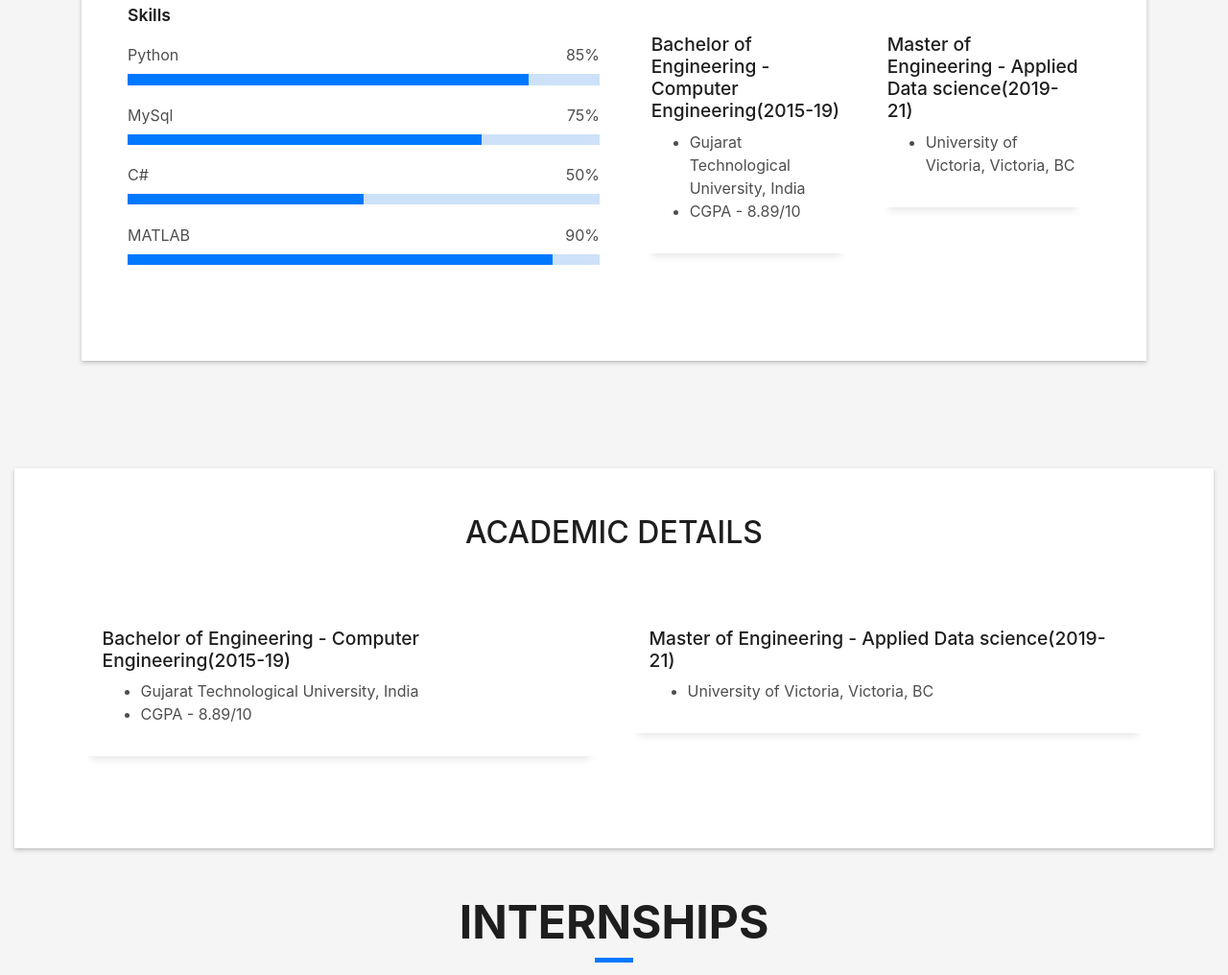
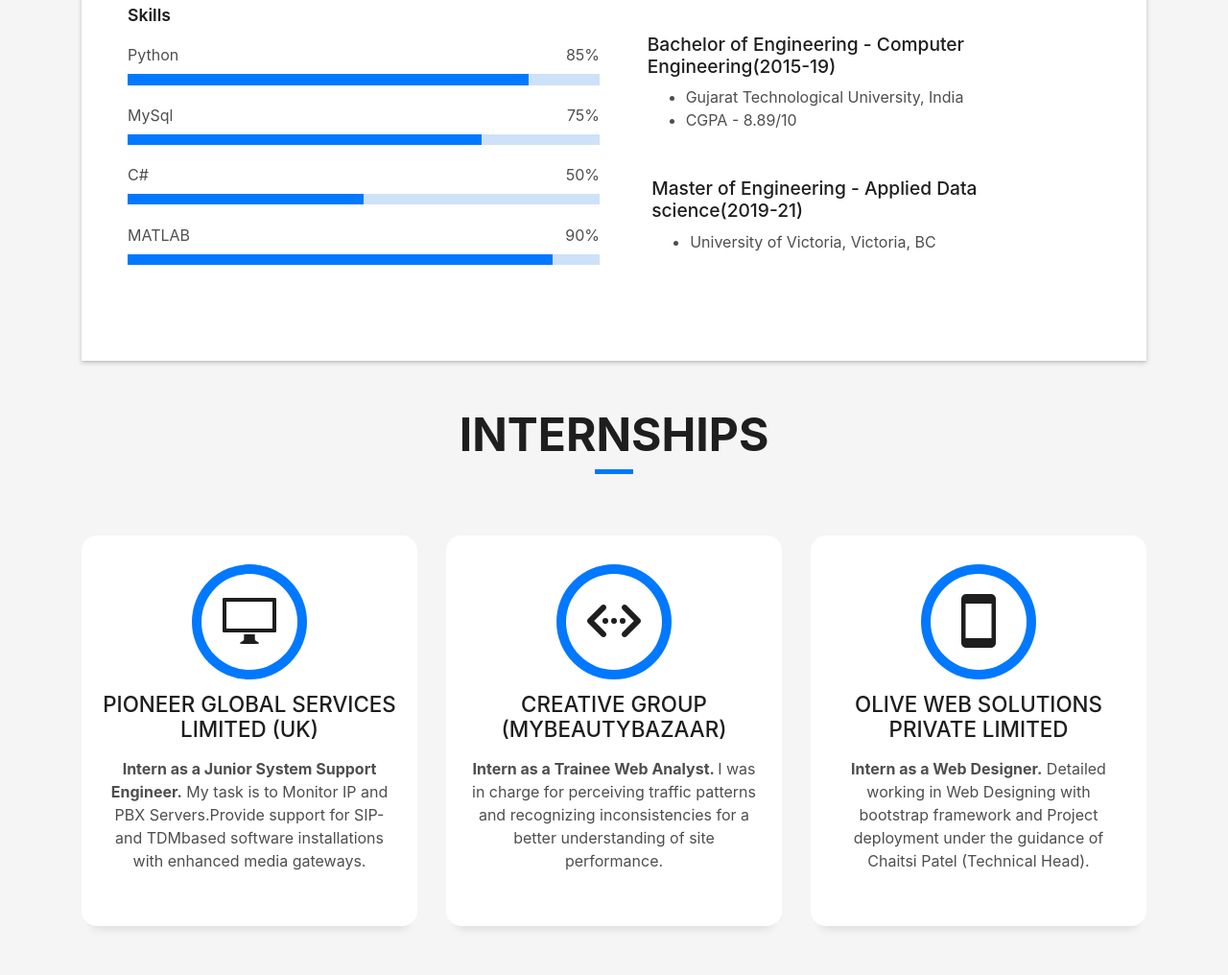
Before and after one commit to patel-venish/MyPortfolio, a plain HTML site: page index.html in a window 1280 px wide. Shown: the part 1207-2223 px from the top of the page at 96% size. Drawn offline with Linux system fonts and the light colour scheme; files whose address does not match are found by name.

Commit message:
Update index.html

```diff
--- a/index.html
+++ b/index.html
@@ -149,14 +149,7 @@
                     Resourceful, pioneering, innovative University student with extensive background in systems analysis, programming, and performing data management tasks positioned to contribute strongly to institutional operations demanding tact, enthusiasm, and an exemplary work ethic.
 
                   </p>
-                  <div class="container">
-
-      <div class="row">
-        <div class="col-md-6">
-          <div class="work-box">
-
-
-              <div class="work-content">
+                <div class="work-content">
                 <div class="row">
                   <div class="col-sm-12">
                     <h2 class="w-title">Bachelor of Engineering - Computer Engineering(2015-19)</h2>
@@ -164,33 +157,15 @@
                       <li>Gujarat Technological University, India</li>
                       <li>CGPA - 8.89/10</li>
                     </ul>
-
-
-
                   </div>
-
-                </div>
-              </div>
-            </a>
-          </div>
-        </div>
-        <div class="col-md-6">
-          <div class="work-box">
-
-              <div class="work-content">
+                   <div class="work-content">
                 <div class="row">
-                  <div class="col-sm-12">
+                  <div class="col-sm-10">
                     <h2 class="w-title">Master of Engineering - Applied Data science(2019-21) </h2>
                     <ul>
                       <li>University of Victoria, Victoria, BC</li>
                     </ul>
                   </div>
-
-                </div>
-              </div>
-            </a>
-          </div>
-        </div>
 
                 </div>
               </div>
@@ -200,72 +175,7 @@
       </div>
     </div>
   </section>
-<section id="academic">
-<div class="col-sm-12">
-          <div class="contact-mf">
-            <div  class="box-shadow-full">
-              <div class="row">
-                <div class="col-md-12">
-                  <div class="title-box-2 pt-4 pt-md-0">
-                    <h5 class="title-left">
-                      <center>ACADEMIC DETAILS
-</center>
-                    </h5>
-                  </div>
-                  <div class="more-info">
-      <div class="container">
 
-      <div class="row">
-        <div class="col-md-6">
-          <div class="work-box">
-
-
-              <div class="work-content">
-                <div class="row">
-                  <div class="col-sm-12">
-                    <h2 class="w-title">Bachelor of Engineering - Computer Engineering(2015-19)</h2>
-                    <ul>
-                      <li>Gujarat Technological University, India</li>
-                      <li>CGPA - 8.89/10</li>
-                    </ul>
-
-
-
-                  </div>
-
-                </div>
-              </div>
-            </a>
-          </div>
-        </div>
-        <div class="col-md-6">
-          <div class="work-box">
-
-              <div class="work-content">
-                <div class="row">
-                  <div class="col-sm-12">
-                    <h2 class="w-title">Master of Engineering - Applied Data science(2019-21) </h2>
-                    <ul>
-                      <li>University of Victoria, Victoria, BC</li>
-                    </ul>
-                  </div>
-
-                </div>
-              </div>
-            </a>
-          </div>
-        </div>
-
-
-      </div>
-    </div>
-                  </div>
-
-                </div>
-              </div>
-            </div>
-          </div>
-        </div></section>
   <!--/ Section Services Star /-->
   <section id="service" class="services-mf route">
     <div class="container">
```
